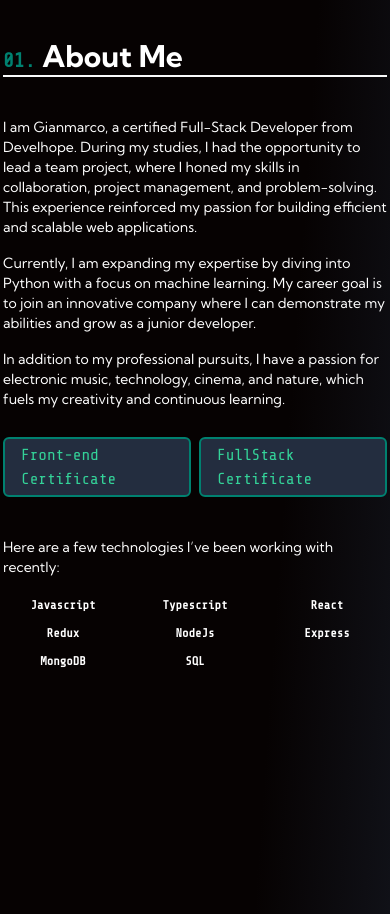
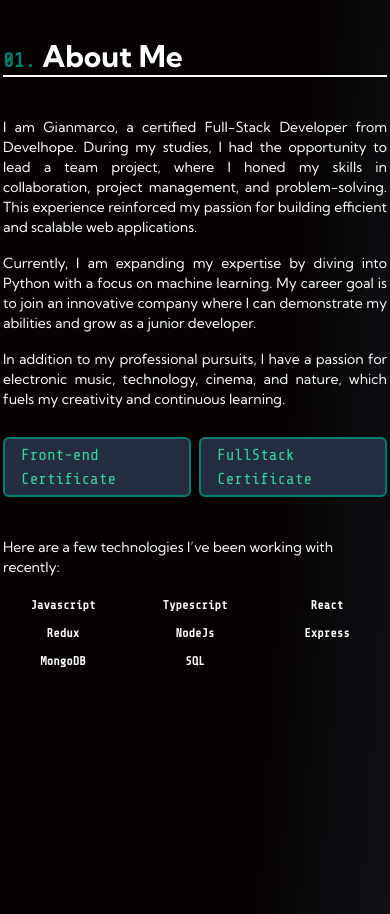
Before and after one commit to Jim2510/Fullstack-portfolio, a React (Vite) app: page / in a window 390 px wide. Shown: the part 1008-1922 px from the top of the page. Built offline with nearby package versions, Linux system fonts and the light colour scheme.

Commit message:
bug fixing

```diff
--- a/src/components/About.jsx
+++ b/src/components/About.jsx
@@ -7,7 +7,7 @@ export function About() {
     <>
       <div className="w-full flex justify-center items-center" id="about">
         <div className="w-full sm:w-[75%] text-white flex justify-center items-center flex-col py-32 gap-8 mx-10 sm:ml-44">
-          <div className="w-full flex sm:flex-row flex-col-reverse justify-center items-start gap-10">
+          <div className="w-full flex sm:flex-row flex-col-reverse justify-center items-start gap-10 md:mx-20 mx-0">
             <div className="sm:w-[50%] h-fit flex justify-start items-start flex-col">
               <div className="flex justify-start items-center w-full flex-wrap mb-10">
                 <h2 className="w-fit mr-2 text-3xl font-bold">
@@ -16,20 +16,20 @@ export function About() {
                 </h2>
                 <div className="w-full border-b-2 border-gray-50"></div>
               </div>
-              <p className="mb-4 sm:mb-10 text-start text-sm sm:text-base">
+              <p className="mb-4 sm:mb-10 text-justify sm:text-start text-sm sm:text-base">
                 I am Gianmarco, a certified Full-Stack Developer from Develhope.
                 During my studies, I had the opportunity to lead a team project,
                 where I honed my skills in collaboration, project management,
                 and problem-solving. This experience reinforced my passion for
                 building efficient and scalable web applications.
               </p>
-              <p className="mb-4 sm:mb-10 text-start text-sm sm:text-base">
+              <p className="mb-4 sm:mb-10 text-justify sm:text-start text-sm sm:text-base">
                 Currently, I am expanding my expertise by diving into Python
                 with a focus on machine learning. My career goal is to join an
                 innovative company where I can demonstrate my abilities and grow
                 as a junior developer.
               </p>
-              <p className="mb-4 sm:mb-10 text-start text-sm sm:text-base">
+              <p className="mb-4 sm:mb-10 text-justify sm:text-start text-sm sm:text-base">
                 In addition to my professional pursuits, I have a passion for
                 electronic music, technology, cinema, and nature, which fuels my
                 creativity and continuous learning.
--- a/src/components/Navbar.jsx
+++ b/src/components/Navbar.jsx
@@ -4,6 +4,7 @@ import logo from "../../src/assets/Immagine_2024-07-08_181241-removebg-preview.p
 export function Navbar() {
   const [isVisible, setIsVisible] = useState(true);
   const [lastScrollY, setLastScrollY] = useState(0);
+  const [scrollTimeout, setScrollTimeout] = useState(null);
 
   const isMobile = () => window.innerWidth <= 640;
 
@@ -11,13 +12,16 @@ export function Navbar() {
     if (isMobile()) {
       setIsVisible(true);
     } else {
-      if (window.scrollY === 0) {
+      if (window.scrollY > lastScrollY) {
+        setIsVisible(false);
+      }
+
+      clearTimeout(scrollTimeout);
+      const timeoutId = setTimeout(() => {
         setIsVisible(true);
-      } else if (window.scrollY > lastScrollY) {
-        setIsVisible(false);
-      } else {
-        setIsVisible(true);
-      }
+      }, 500);
+
+      setScrollTimeout(timeoutId);
     }
     setLastScrollY(window.scrollY);
   };
@@ -26,6 +30,7 @@ export function Navbar() {
     window.addEventListener("scroll", controlNavbar);
     return () => {
       window.removeEventListener("scroll", controlNavbar);
+      clearTimeout(scrollTimeout);
     };
   }, [lastScrollY]);
 
```
